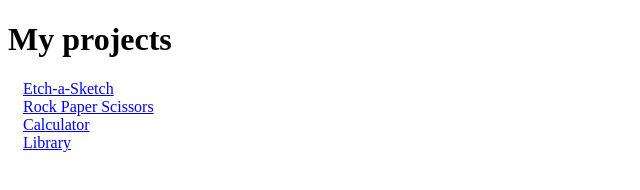
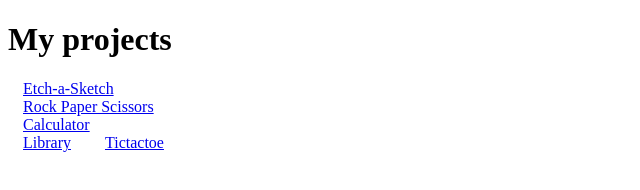
Before and after one commit to narekokr/narekokr.github.io, a plain HTML site: page index.html in a window 1280 px wide. Shown: the full height of the page, 0-640 px from the left. Drawn offline with Linux system fonts and the light colour scheme.

Commit message:
added tictactoe

```diff
--- a/index.html
+++ b/index.html
@@ -15,5 +15,6 @@
     <a href="https://narekokr.github.io/odin-rock-paper-scissors">Rock Paper Scissors</a><br>
     <a href="https://narekokr.github.io/calculator">Calculator</a><br>
     <a href="https://narekokr.github.io/library">Library</a>
+    <a href="https://narekokr.github.io/tictactoe">Tictactoe</a>
 </body>
 </html>
```
